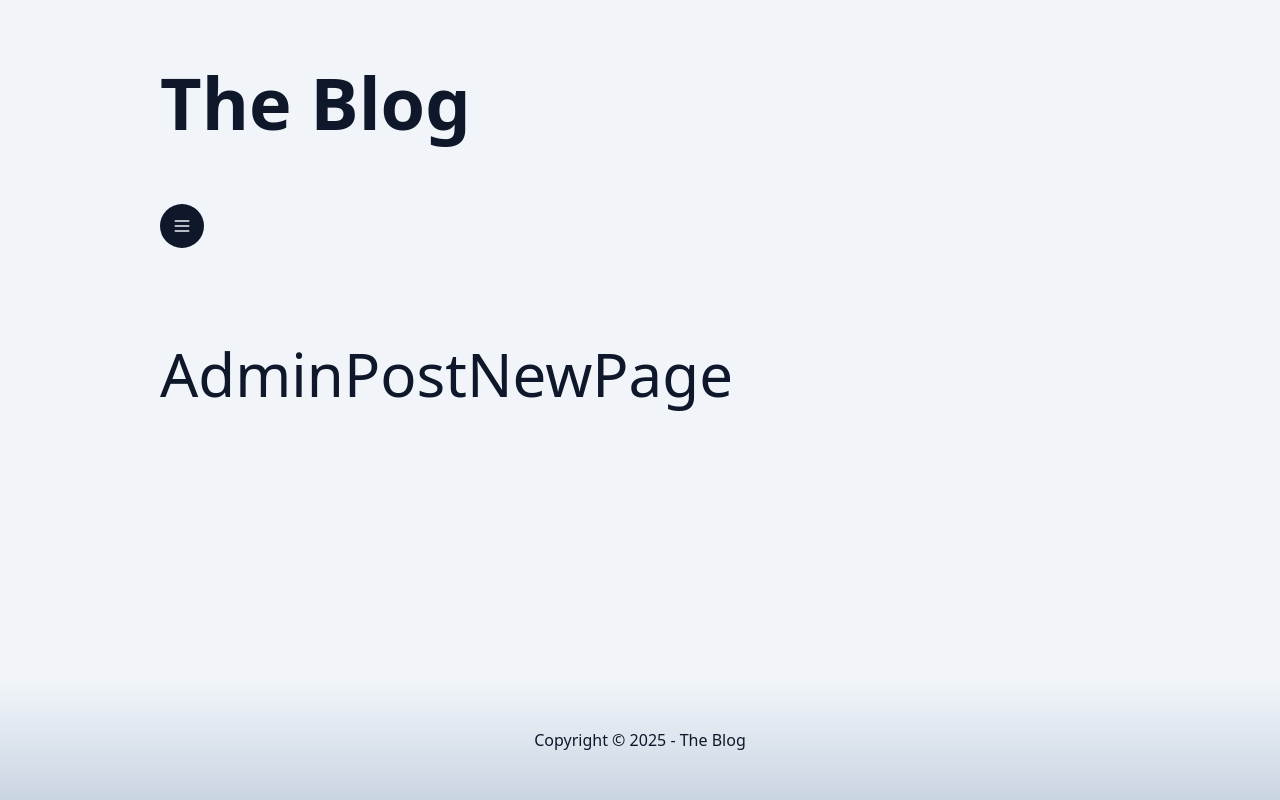
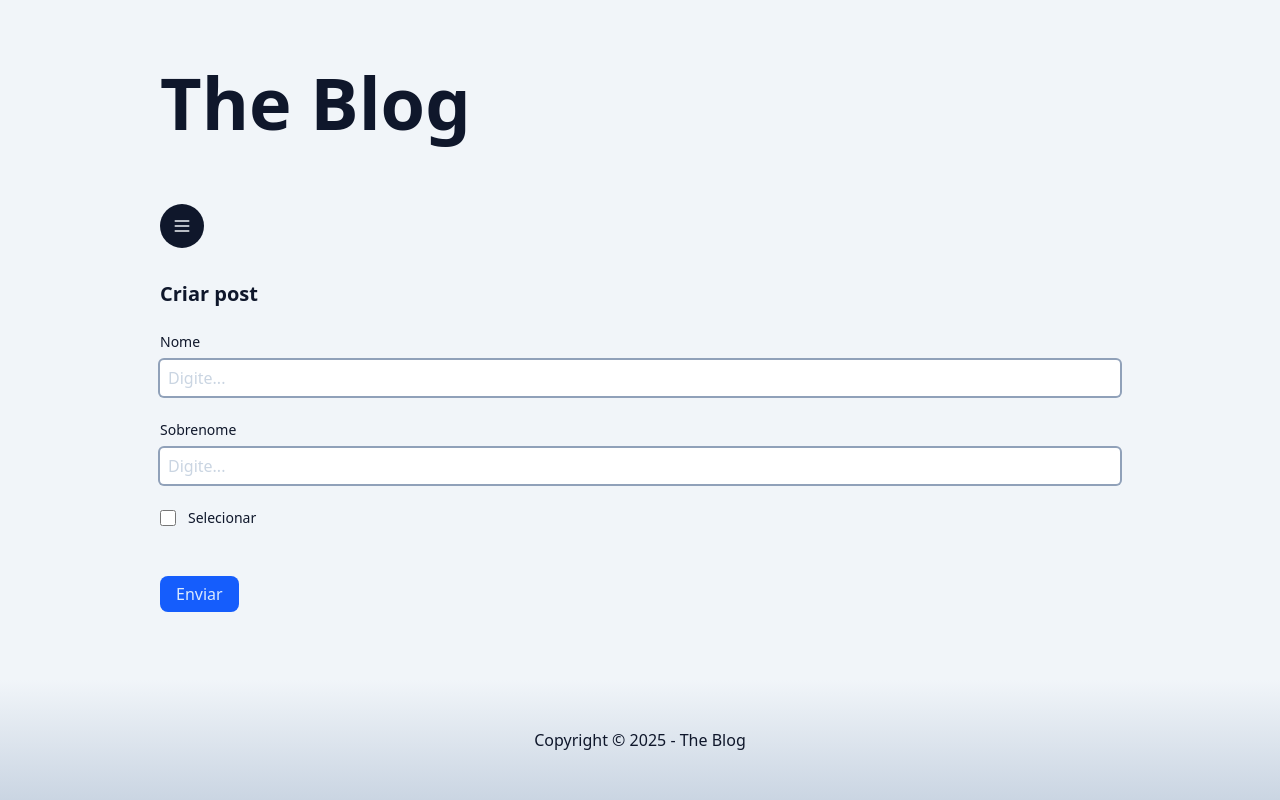
Before and after one commit to guilhermerodrigues17/theblog, a Next.js app: page /admin/post/new in a window 1280 px wide. Built offline with nearby package versions, Linux system fonts and the light colour scheme.

Commit message:
feat(newPost): add ManagePostForm component

```diff
--- a/src/app/admin/post/new/page.tsx
+++ b/src/app/admin/post/new/page.tsx
@@ -1,5 +1,12 @@
+import { ManagePostForm } from '@/components/admin/ManagePostForm';
+
 export const dynamic = 'force-dynamic';
 
 export default async function AdminPostNewPage() {
-  return <div className='py-16 text-6xl'>AdminPostNewPage</div>;
+  return (
+    <>
+      <h1 className='mb-6 text-xl font-bold'>Criar post</h1>
+      <ManagePostForm />
+    </>
+  );
 }
--- /dev/null
+++ b/src/components/admin/ManagePostForm/index.tsx
@@ -0,0 +1,20 @@
+import { DefaultButton } from '@/components/DefaultButton';
+import { DefaultInput } from '@/components/DefaultInput';
+import { InputCheckbox } from '@/components/InputCheckbox';
+
+export function ManagePostForm() {
+  return (
+    <form action=''>
+      <div className='flex flex-col gap-6'>
+        <DefaultInput labelText='Nome' placeholder='Digite...' />
+        <DefaultInput labelText='Sobrenome' placeholder='Digite...' />
+
+        <InputCheckbox labelText='Selecionar' />
+
+        <div className='mt-6'>
+          <DefaultButton type='submit'>Enviar</DefaultButton>
+        </div>
+      </div>
+    </form>
+  );
+}
```
